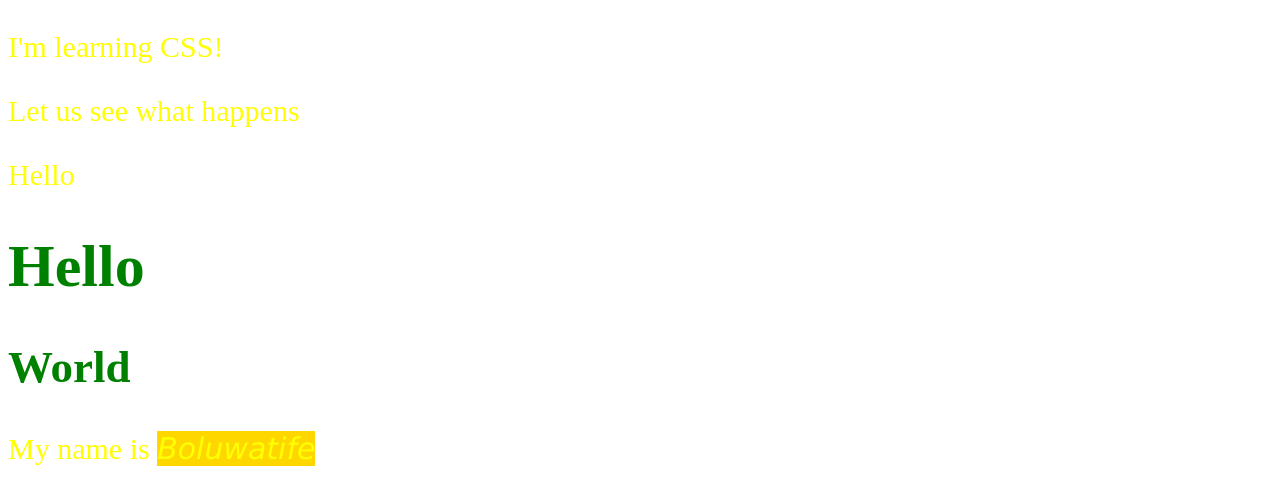
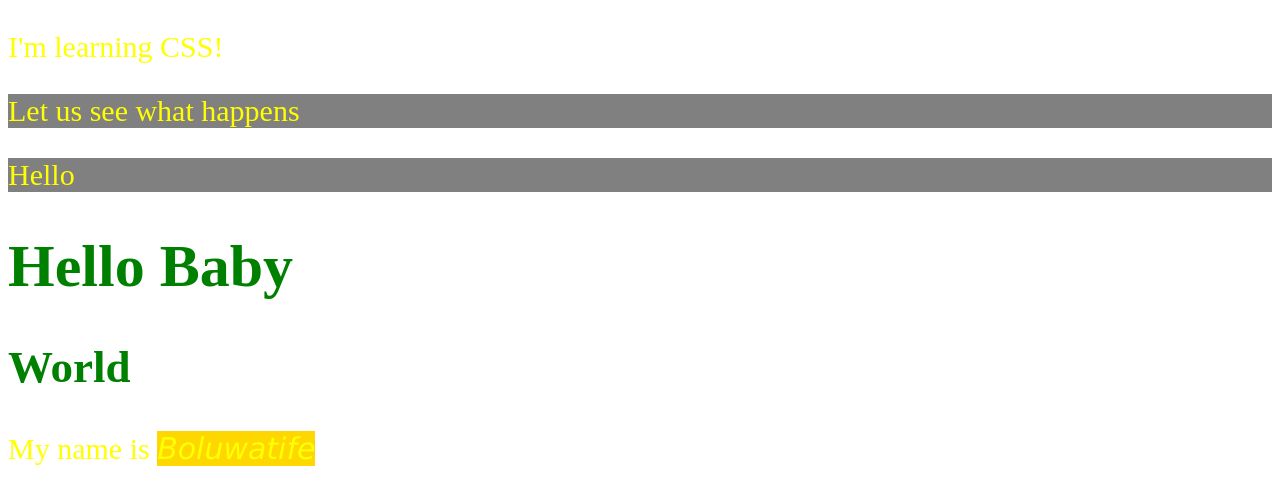
Before and after one commit to teefeh07/git-practice, a plain HTML site: page index.html in a window 1280 px wide. Drawn offline with Linux system fonts and the light colour scheme.

Commit message:
My third commit amended

```diff
--- a/app.js
+++ b/app.js
@@ -1 +1 @@
-console.log("Hello")
+console.log("Hello Baby")
--- a/index.html
+++ b/index.html
@@ -10,7 +10,7 @@
     <p>I'm learning CSS!</p>
     <p id="trial">Let us see what happens</p>
     <p id="trial">Hello</p>
-    <h1>Hello</h1>
+    <h1>Hello Baby</h1>
     <h2>World</h2>
     <p>My name is <span>boluwatife</span></p>
   </body>
--- a/styles.css
+++ b/styles.css
@@ -20,6 +20,7 @@ p{
 }
 #trial{
     color: pink;
+    background-color: gray;
 }
 
 
```
